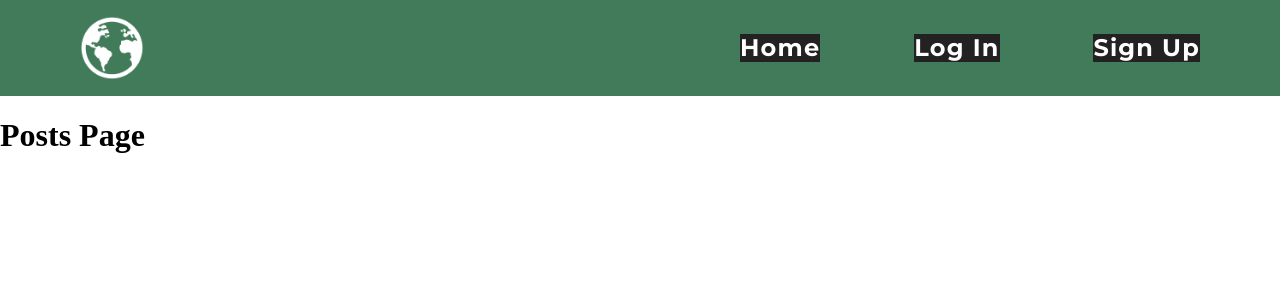
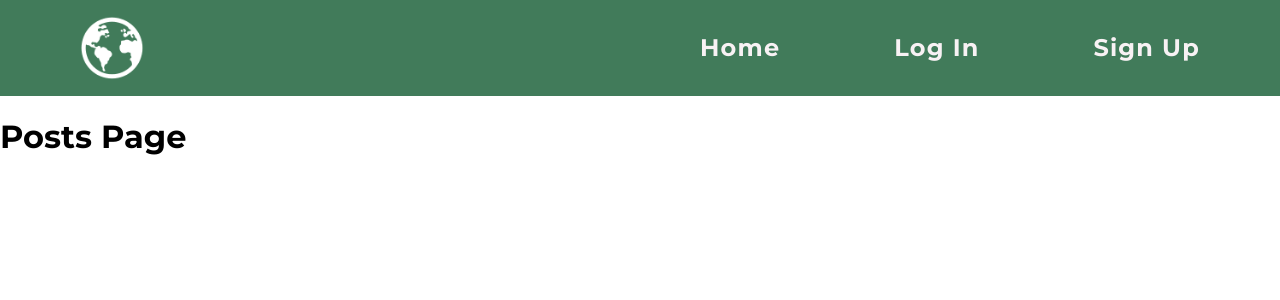
Before and after one commit to venomusss/tourism-webapp-react, a React (Create React App) app: page /posts in a window 1280 px wide. Shown: the top 300 px of the page. Built offline with nearby package versions, Linux system fonts and the light colour scheme; no server answers.

Commit message:
Fix header

```diff
--- a/src/components/Header.tsx
+++ b/src/components/Header.tsx
@@ -1,11 +1,17 @@
-import React, {useContext} from 'react';
+import React, {useContext, useEffect, useState} from 'react';
 import {AuthContext} from "../firebase/AuthContext";
-import {useNavigate} from "react-router-dom";
-import {logOut} from "../firebase/firebase";
+import {NavLink} from "react-router-dom";
+import {getUserById, logOut} from "../firebase/firebase";
+import {IUser} from "../types";
 
 const Header: React.FC = () => {
     const user = useContext(AuthContext);
-    const nav = useNavigate();
+    const [dbUser, setDbUser] = useState<IUser | undefined>(undefined)
+    useEffect(() => {
+        getUserById(user?.uid).then((user) => {
+            setDbUser(user)
+        })
+    }, [user?.uid])
     return (
         <header className="header">
             <div className='logo'><img className='logo-img' alt='' src='imgs/green.png'/></div>
@@ -15,31 +21,21 @@ const Header: React.FC = () => {
             </label>
             {user ?
                 <ul className="menu">
-                    {user ?
-                        <li>One</li>
+                    {dbUser?.role === 'ADMIN' ?
+                        <NavLink to='/requests'>Admin Panel</NavLink>
                         :
-                        <li>One</li>
+                        <NavLink to='/posts'>Home</NavLink>
                     }
-                    <li>img</li>
-                    <li onClick={() => {
-                        logOut()
-                    }}>Log Out
-                    </li>
+                    <NavLink to='/login' onClick={() => logOut()}>Log Out</NavLink>
+                    <NavLink className='profile' to='/profile'>
+                        <div className="avatar">{dbUser?.name.substr(0, 1)}</div>
+                    </NavLink>
                 </ul>
                 :
                 <ul className="menu">
-                    <li onClick={() => {
-                        nav('/')
-                    }}>Home
-                    </li>
-                    <li onClick={() => {
-                        nav('/login')
-                    }}>Log In
-                    </li>
-                    <li onClick={() => {
-                        nav('/signup')
-                    }}>Sign Up
-                    </li>
+                    <NavLink to='/posts'>Home</NavLink>
+                    <NavLink to='/login'>Log In</NavLink>
+                    <NavLink to='/signup'>Sign Up</NavLink>
                 </ul>}
         </header>
     );
--- a/src/pages/LoginPage/LoginPage.tsx
+++ b/src/pages/LoginPage/LoginPage.tsx
@@ -1,11 +1,7 @@
-import React, {useContext} from "react"
-import {AuthContext} from "../../firebase/AuthContext";
-import {useNavigate} from "react-router-dom";
 import {LoginForm} from "../../components/LoginForm";
+import React from "react";
 
 const LoginPage: React.FC = () => {
-    const user = useContext(AuthContext);
-    const nav = useNavigate();
     return (
        <LoginForm/>
     )
--- a/src/styles/style.css
+++ b/src/styles/style.css
@@ -17,7 +17,7 @@
   color: #4B3A72;
 }
 
-.register, .login, .auth-container, .google-button {
+.avatar, .register, .login, .auth-container, .google-button {
   display: flex;
   justify-content: center;
   align-items: center;
@@ -75,6 +75,7 @@
 body {
   margin: 0;
   padding: 0;
+  font-family: "Montserrat", sans-serif;
 }
 
 .auth-container {
@@ -134,11 +135,14 @@ body {
   list-style-type: none;
   margin: 0;
   padding: 0;
-  width: 460px;
+  width: 500px;
   justify-content: space-between;
+  height: 100%;
+  align-items: center;
 }
-.header .menu > li {
+.header .menu > a {
   font-weight: 700;
+  text-decoration: none;
   font-size: 24px;
   line-height: 28px;
   text-align: center;
@@ -147,7 +151,7 @@ body {
   cursor: pointer;
   transition: 0.1s linear;
 }
-.header .menu > li:hover {
+.header .menu > a:hover {
   color: #e0dfdf;
 }
 .header .menu-button-container {
@@ -204,21 +208,24 @@ body {
     width: 100%;
     justify-content: center;
     align-items: center;
+    height: auto;
   }
-  .header #menu-toggle ~ .menu li {
+  .header #menu-toggle ~ .menu a {
+    display: none;
     height: 0;
     margin: 0;
     padding: 0;
     border: 0;
-    transition: height 400ms cubic-bezier(0.23, 1, 0.32, 1);
+    transition: 0.2s linear;
   }
-  .header #menu-toggle:checked ~ .menu li {
+  .header #menu-toggle:checked ~ .menu a {
+    display: flex;
     border: 1px solid #333;
     height: 30px;
     padding: 0.5em;
     transition: height 400ms cubic-bezier(0.23, 1, 0.32, 1);
   }
-  .header .menu > li {
+  .header .menu > a {
     display: flex;
     justify-content: center;
     margin: 0;
@@ -227,9 +234,22 @@ body {
     color: white;
     background-color: #222;
   }
-  .header .menu > li:not(:last-child) {
+  .header .menu > a:not(:last-child) {
     border-bottom: 1px solid #444;
   }
 }
 
+.profile {
+  display: flex;
+  flex-direction: row;
+  align-items: center;
+}
+
+.avatar {
+  height: 50px;
+  width: 50px;
+  border-radius: 50px;
+  background: #f7aa35;
+}
+
 /*# sourceMappingURL=style.css.map */
--- a/src/styles/style.scss
+++ b/src/styles/style.scss
@@ -7,6 +7,9 @@ $border: #857C8D;
 $headersize: 12vh*0.67;
 $navlink:#F8F2F4;
 $navlinkhover:#e0dfdf;
+$colors: #382b54, #f7aa35, #be217b, #f73535, #95c1da, #4babaf;
+$key: random(6);
+$avatarColor: nth($colors, $key);
 
 %label {
   color: $border;
@@ -88,6 +91,7 @@ $navlinkhover:#e0dfdf;
 body {
   margin: 0;
   padding: 0;
+  font-family: $font;
 }
 
 .auth-container {
@@ -174,12 +178,15 @@ body {
     list-style-type: none;
     margin: 0;
     padding: 0;
-    width: 460px;
+    width: 500px;
     justify-content: space-between;
+    height: 100%;
+    align-items: center;
   }
 
-  .menu > li {
+  .menu > a {
     font-weight: 700;
+    text-decoration: none;
     font-size: 24px;
     line-height: 28px;
     text-align: center;
@@ -254,21 +261,24 @@ body {
       width: 100%;
       justify-content: center;
       align-items: center;
+      height: auto;
     }
-    #menu-toggle ~ .menu li {
+    #menu-toggle ~ .menu a{
+      display: none;
       height: 0;
       margin: 0;
       padding: 0;
       border: 0;
-      transition: height 400ms cubic-bezier(0.23, 1, 0.32, 1);
+      transition: .2s linear;
     }
-    #menu-toggle:checked ~ .menu li {
+    #menu-toggle:checked ~ .menu a{
+      display: flex;
       border: 1px solid #333;
       height: 30px;
       padding: 0.5em;
       transition: height 400ms cubic-bezier(0.23, 1, 0.32, 1);
     }
-    .menu > li {
+    .menu > a{
       display: flex;
       justify-content: center;
       margin: 0;
@@ -277,8 +287,22 @@ body {
       color: white;
       background-color: #222;
     }
-    .menu > li:not(:last-child) {
+    .menu > a:not(:last-child){
       border-bottom: 1px solid #444;
     }
   }
 }
+
+.profile{
+  display: flex;
+  flex-direction: row;
+  align-items: center;
+}
+
+.avatar{
+  @extend %center;
+  height: 50px;
+  width: 50px;
+  border-radius: 50px;
+  background: $avatarColor;
+}
```
Also changed, not shown: 1 other file (tests, documents, lock files or other folders).
